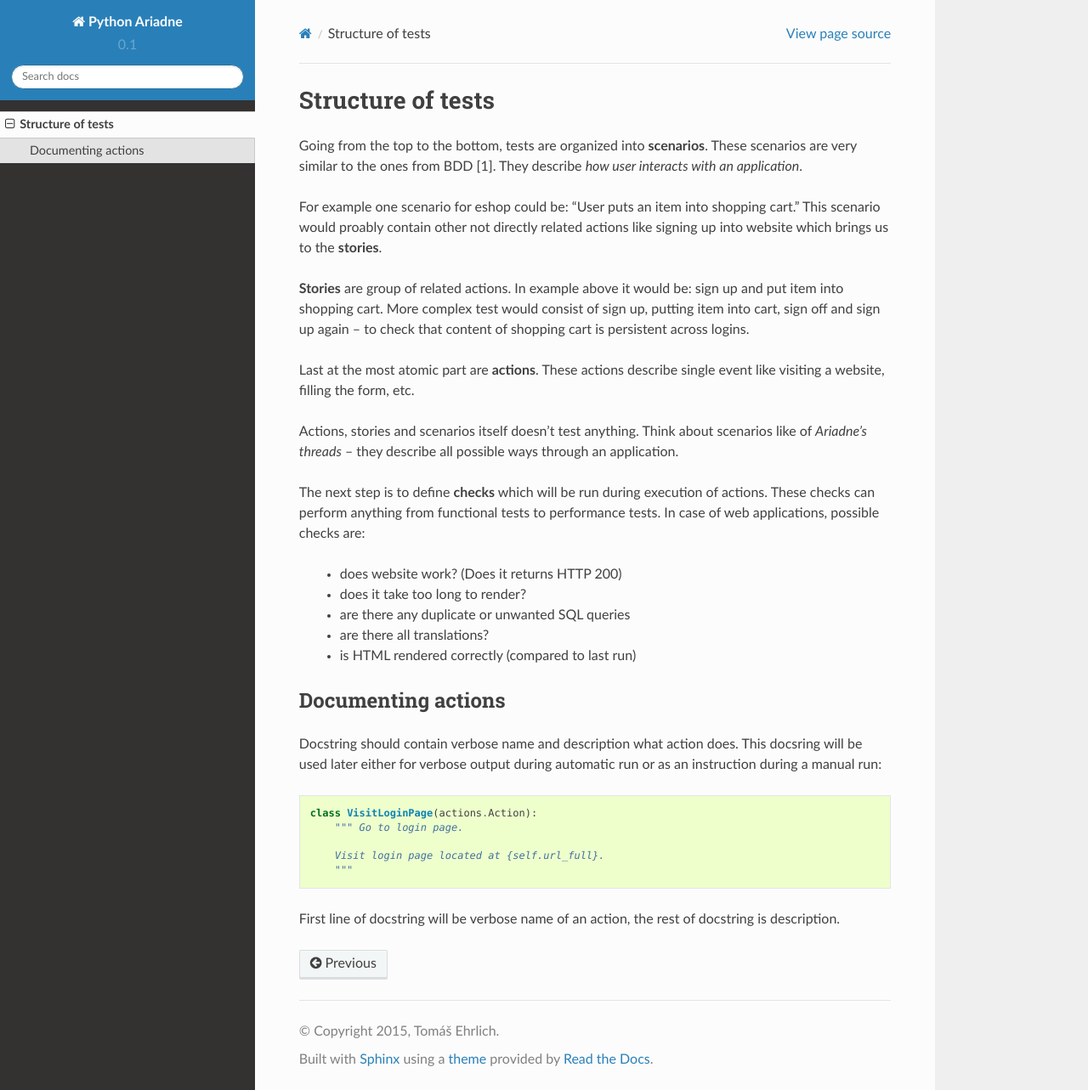
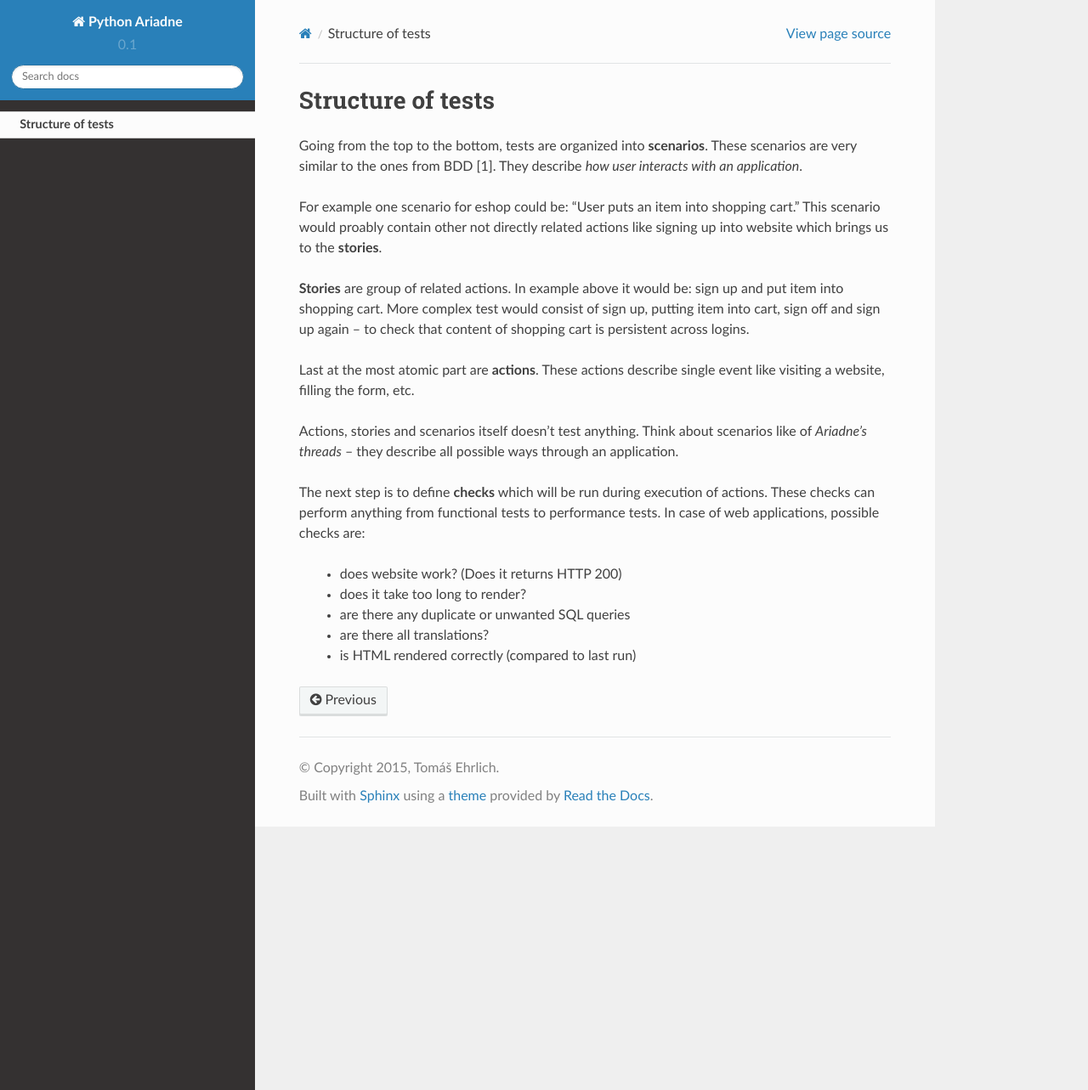
Before and after one commit to tricoder42/python-ariadne, a Sphinx documentation site: the page built from docs/tutorial/structure.rst, in a window 1280 px wide and 1283 px high. Shown: the whole window at 85% size. Built offline with Sphinx 7.4.7 and the Read the Docs theme 2.0.0, drawn with Linux system fonts in a browser that asks for light colours.

Commit message:
Removed unused doc section.

```diff
--- a/docs/tutorial/structure.rst
+++ b/docs/tutorial/structure.rst
@@ -31,22 +31,3 @@ performance tests. In case of web applications, possible checks are:
   - are there any duplicate or unwanted SQL queries
   - are there all translations?
   - is HTML rendered correctly (compared to last run)
-
-
-Documenting actions
--------------------
-
-Docstring should contain verbose name and description what
-action does. This docsring will be used later either for verbose output during
-automatic run or as an instruction during a manual run:
-
-.. code-block:: python
-
-   class VisitLoginPage(actions.Action):
-       """ Go to login page.
-
-       Visit login page located at {self.url_full}.
-       """
-
-First line of docstring will be verbose name of an action, the rest of docstring
-is description.
```
